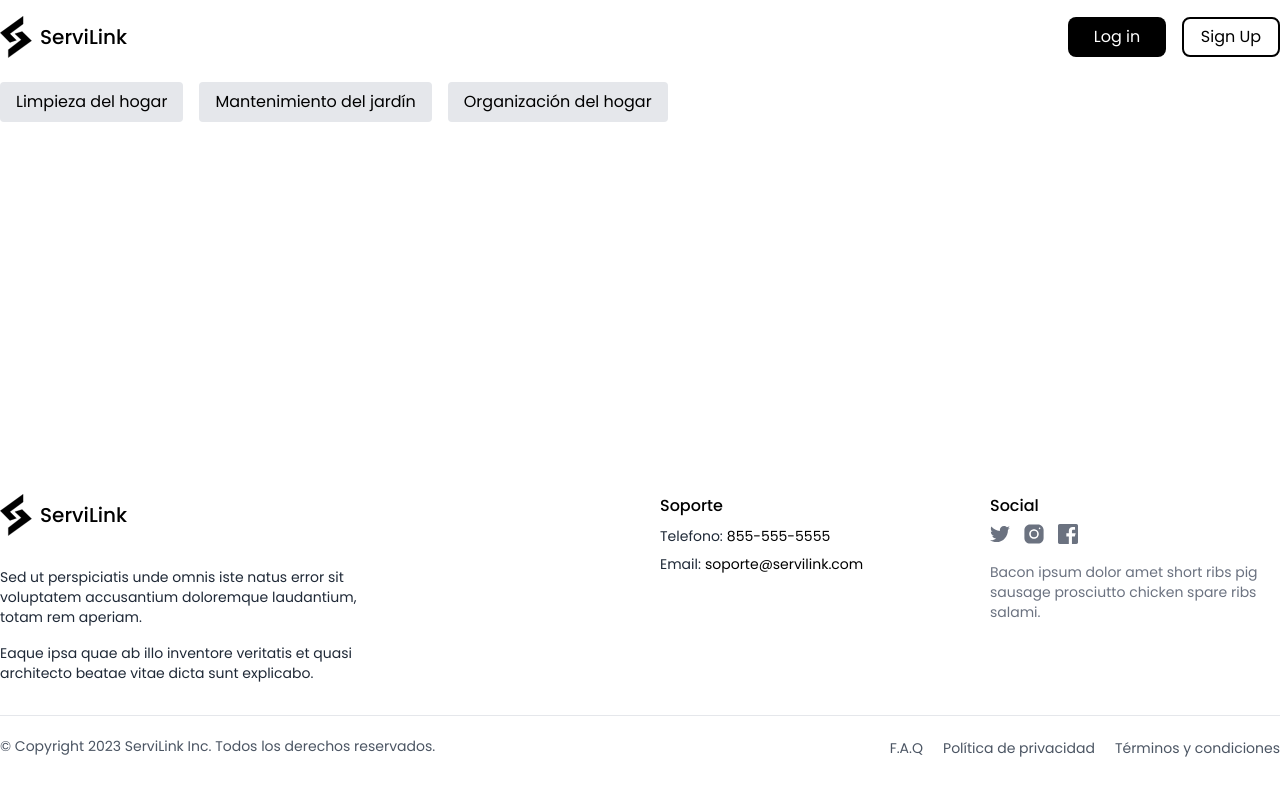
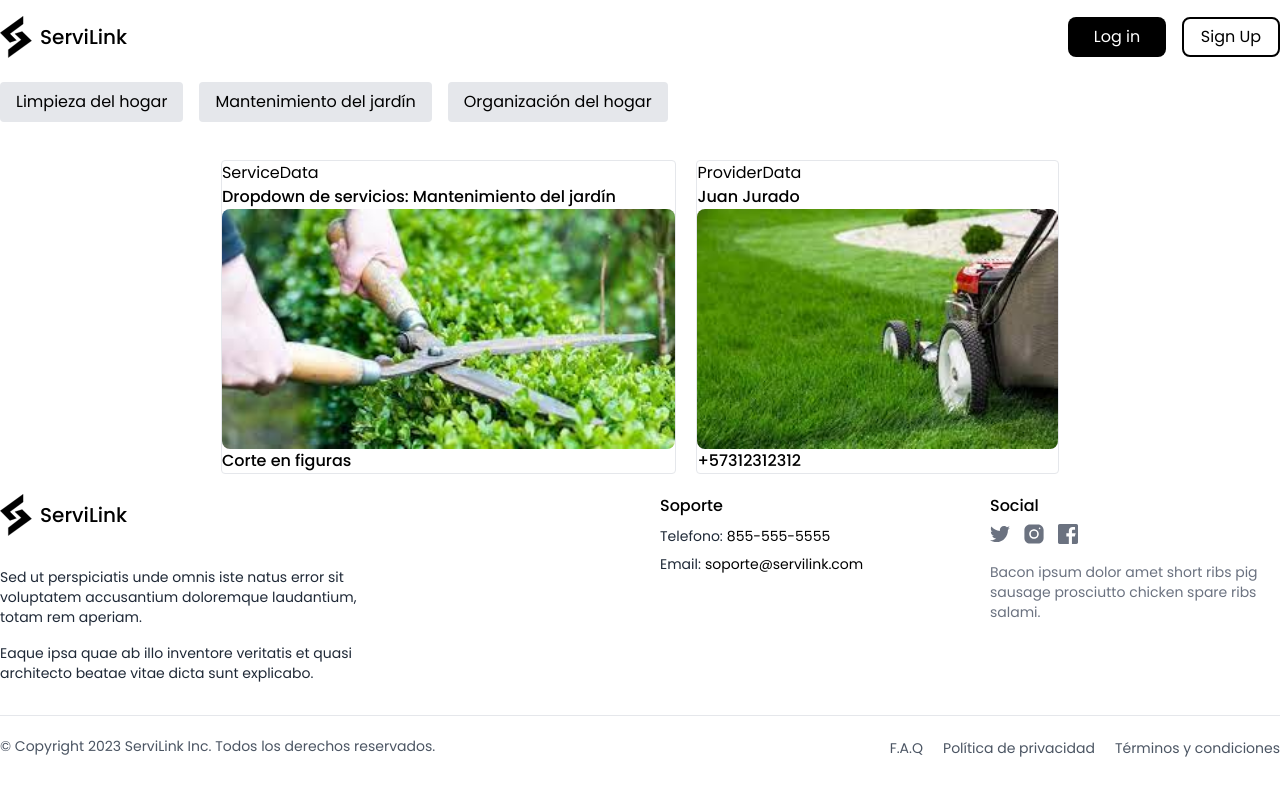
Before and after one commit to No-Country/c15-38-n-java-react, a React (Vite) app in the folder frontend/: page /service in a window 1280 px wide. Shown: the top 796 px of the page. Built offline with nearby package versions, Linux system fonts and the light colour scheme.

Commit message:
create service component

```diff
--- a/frontend/src/App.jsx
+++ b/frontend/src/App.jsx
@@ -6,6 +6,7 @@ import GardeningServices from "./pages/GardeningServices";
 import HomeOrganization from "./pages/HomeOrganization";
 import LogIn from "./pages/LogIn";
 import SignUp from "./pages/SignUp";
+import Service from "./pages/Service";
 
 function App() {
   return (
@@ -34,6 +35,10 @@ function App() {
               path="/signUp"
               element={<SignUp />}
             />
+            <Route
+              path="/service"
+              element={<Service />}
+            />
           </Routes>
         </div>
         <Footer />
--- /dev/null
+++ b/frontend/src/components/ProviderDataCard.jsx
@@ -0,0 +1,32 @@
+import PropTypes from "prop-types";
+
+const ServiceDataCard = ({ name, contact, image }) => (
+  <div className="w-full">
+
+    <div className="flex justify-between">
+      <p className="font-medium font-SourceSansPro dark:text-portfolio-background-color">
+        {name}
+      </p>
+    </div>
+
+    <img
+      className="object-cover w-full rounded-lg h-60"
+      src={image}
+      alt={name}
+    />
+
+    <div className="flex justify-between">
+      <p className="font-medium font-SourceSansPro dark:text-portfolio-background-color">
+        {contact}
+      </p>
+    </div>
+
+  </div>
+);
+
+ServiceDataCard.propTypes = {
+  name: PropTypes.string.isRequired,
+  image: PropTypes.string.isRequired,
+};
+
+export default ServiceDataCard;
--- a/frontend/src/components/ServiceCardComponent/ServiceCard.jsx
+++ b/frontend/src/components/ServiceCardComponent/ServiceCard.jsx
@@ -1,6 +1,7 @@
 import PropTypes from "prop-types";
+import { Link } from "react-router-dom";
 
-const ServiceCard = ({ title, image, additionalContent }) => (
+const ServiceCard = ({ id, title, image, additionalContent }) => (
   <div className="w-full">
     <img
       className="object-cover w-full rounded-lg h-60"
@@ -15,6 +16,11 @@ const ServiceCard = ({ title, image, additionalContent }) => (
     </div>
 
     {additionalContent && <div>{additionalContent}</div>}
+
+    <Link className="" to="/service">
+      <button className="bg-black border rounded w-[80px] h-[30px] text-xs text-white">Ver más</button>
+    </Link>
+
   </div>
 );
 
--- /dev/null
+++ b/frontend/src/components/ServiceDataCard.jsx
@@ -0,0 +1,32 @@
+import PropTypes from "prop-types";
+
+const ServiceDataCard = ({ title, description, image }) => (
+  <div className="w-full">
+
+    <div className="flex justify-between">
+      <p className="font-medium font-SourceSansPro dark:text-portfolio-background-color">
+        {title}
+      </p>
+    </div>
+
+    <img
+      className="object-cover w-full rounded-lg h-60"
+      src={image}
+      alt={title}
+    />
+
+    <div className="flex justify-between">
+      <p className="font-medium font-SourceSansPro dark:text-portfolio-background-color">
+        {description}
+      </p>
+    </div>
+
+  </div>
+);
+
+ServiceDataCard.propTypes = {
+  title: PropTypes.string.isRequired,
+  image: PropTypes.string.isRequired,
+};
+
+export default ServiceDataCard;
--- /dev/null
+++ b/frontend/src/pages/Service.jsx
@@ -0,0 +1,40 @@
+import ServiceDataCard from "../components/ServiceDataCard";
+import ProviderDataCard from "../components/ProviderDataCard";
+
+const ServiceData =
+    {
+      title: "Dropdown de servicios: Mantenimiento del jardín",
+      description: "Corte en figuras",
+      image: "./images/download 4.jpg",
+    };
+
+  const ProviderData = {
+      name: "Juan Jurado",
+      contact: "+57312312312",
+      image: "./images/download 3.jpg",
+    };
+
+export default function Service() {
+  return (
+    <div className="flex flex-wrap justify-around">
+
+      <div className="border rounded m-[10px]">
+        <h1>ServiceData</h1>
+        <ServiceDataCard
+          title={ServiceData.title}
+          description={ServiceData.description}
+          image={ServiceData.image}
+        />
+      </div>
+
+      <div className="border rounded m-[10px]">
+        <h2>ProviderData</h2>
+        <ProviderDataCard
+          name={ProviderData.name}
+          contact={ProviderData.contact}
+          image={ProviderData.image}
+        />
+      </div>
+    </div>
+  );
+}
```
